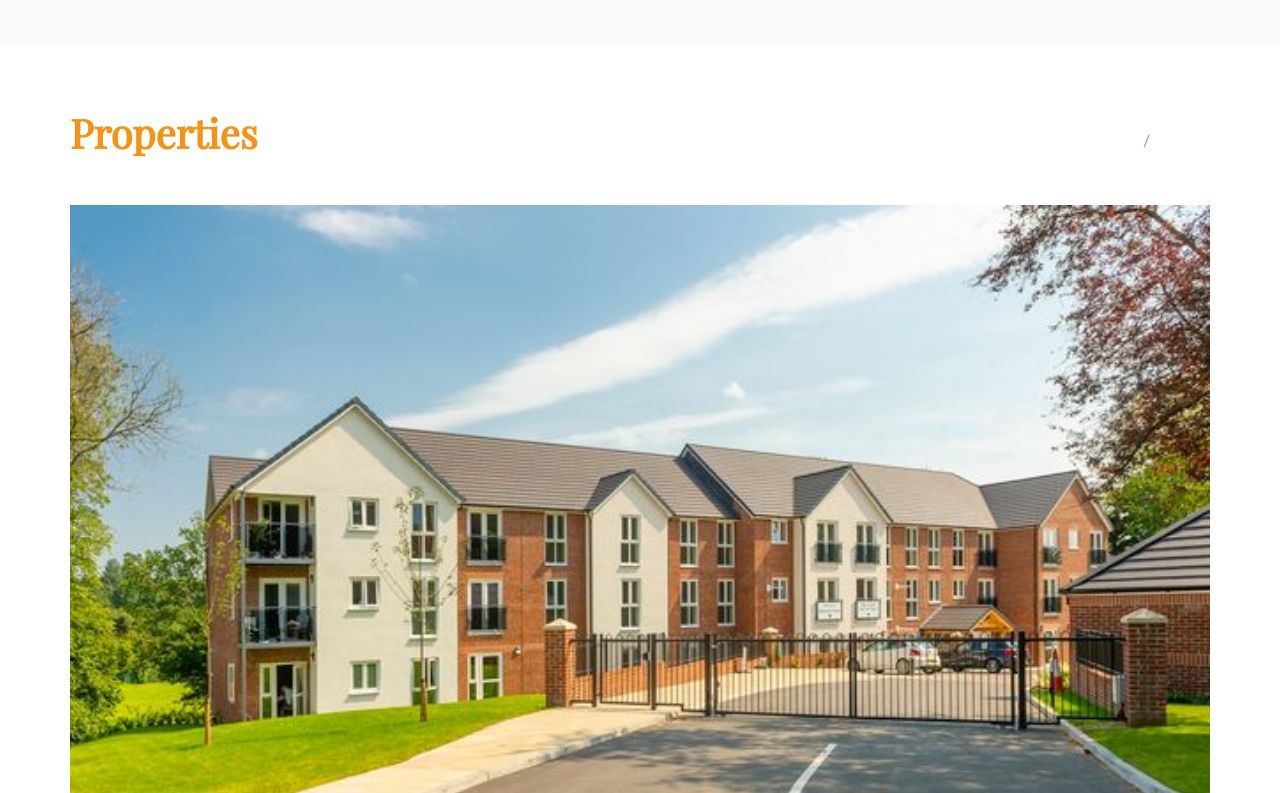
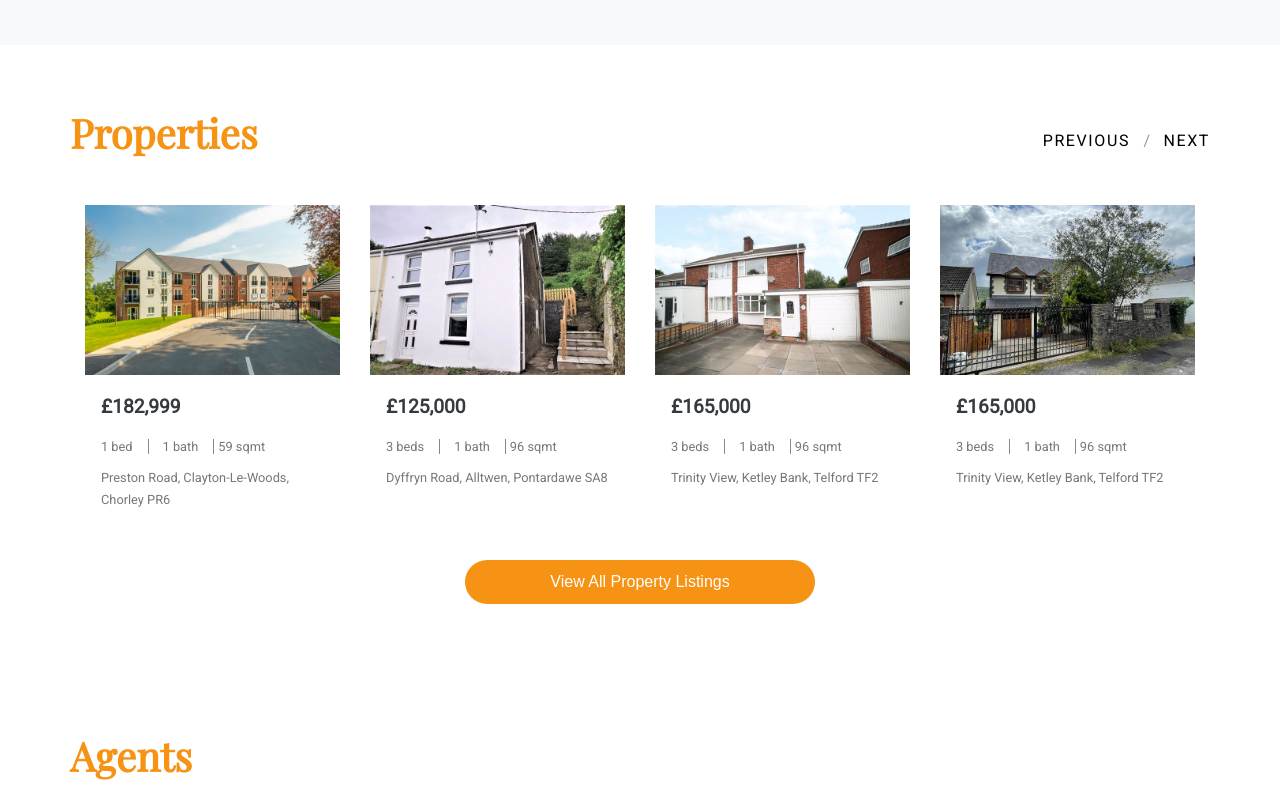
Before and after one commit to Sulaiman451/TradeRE, a plain HTML site: page index.html in a window 1280 px wide. Shown: the part 1104-1897 px from the top of the page. Drawn offline with nearby package versions, Linux system fonts and the light colour scheme.

Commit message:
Add JS functionality

```diff
--- a/index.html
+++ b/index.html
@@ -359,9 +359,96 @@
         </div>
     </div>
 
-    <small>
-        Copyright &copy; 2021 All rights reserved | This template is made with <span class="fa fa-heart"></span> by <a href="https://colorlib.com">Colorlib</a>
-    </small>
-</footer>
+      <small>
+          Copyright &copy; 2021 All rights reserved | This template is made with <span class="fa fa-heart"></span> by <a href="https://colorlib.com">Colorlib</a>
+      </small>
+    </footer>
+
+    <script>
+        $(function () {
+            let headerElem = $('header');
+            let logo = $('#logo');
+            let navMenu = $('#nav-menu');
+            let navToggle = $('#nav-toggle');
+
+           $('#properties-slider').slick({
+                slidesToShow: 4,
+                slidesToScroll: 1,
+                prevArrow: '<a href="#" class="slick-arrow slick-prev">previous</a>',
+                nextArrow: '<a href="#" class="slick-arrow slick-next">next</a>',
+                responsive: [
+                    {
+                        breakpoint: 1100,
+                        settings: {
+                            slidesToShow: 3,
+                            slidesToScroll: 1,
+                            infinite: true,
+                        }
+                    },
+                    {
+                        breakpoint: 767,
+                        settings: {
+                            slidesToShow: 2,
+                            slidesToScroll: 1,
+                            infinite: true,
+                        }
+                    },
+                    {
+                        breakpoint: 530,
+                        settings: {
+                            slidesToShow: 1,
+                            slidesToScroll: 1,
+                            infinite: true,
+                        }
+                    }
+                ]
+           });
+
+           $('#testimonials-slider').slick({
+                infinite: true,
+                slidesToShow: 1,
+                slidesToScroll: 1,
+                prevArrow: '<a href="#" class="slick-arrow slick-prev"><</a>',
+                nextArrow: '<a href="#" class="slick-arrow slick-next">></a>'
+           });
+
+           navToggle.on('click', () => {
+               navMenu.css('right', '0');
+           });
+
+           $('#close-flyout').on('click', () => {
+                navMenu.css('right', '-100%');
+           });
+
+           $(document).on('click', (e) => {
+               let target = $(e.target);
+               if (!(target.closest('#nav-toggle').length > 0 || target.closest('#nav-menu').length > 0)) {
+                   navMenu.css('right', '-100%');
+               }
+           });
+
+           $(document).scroll(() => {
+               let scrollTop = $(document).scrollTop();
+
+               if (scrollTop > 0) {
+                   navMenu.addClass('is-sticky');
+                   logo.css('color', '#000');
+                   headerElem.css('background', '#fff');
+                   navToggle.css('border-color', '#000');
+                   navToggle.find('.strip').css('background-color', '#000');
+               } else {
+                   navMenu.removeClass('is-sticky');
+                   logo.css('color', '#fff');
+                   headerElem.css('background', 'transparent');
+                   navToggle.css('bordre-color', '#fff');
+                   navToggle.find('.strip').css('background-color', '#fff');
+               }
+
+               headerElem.css(scrollTop >= 200 ? {'padding': '0.5rem', 'box-shadow': '0 -4px 10px 1px #999'} : {'padding': '1rem 0', 'box-shadow': 'none' });
+           });
+
+           $(document).trigger('scroll');
+        });
+    </script>
   </body>
 </html>
```
